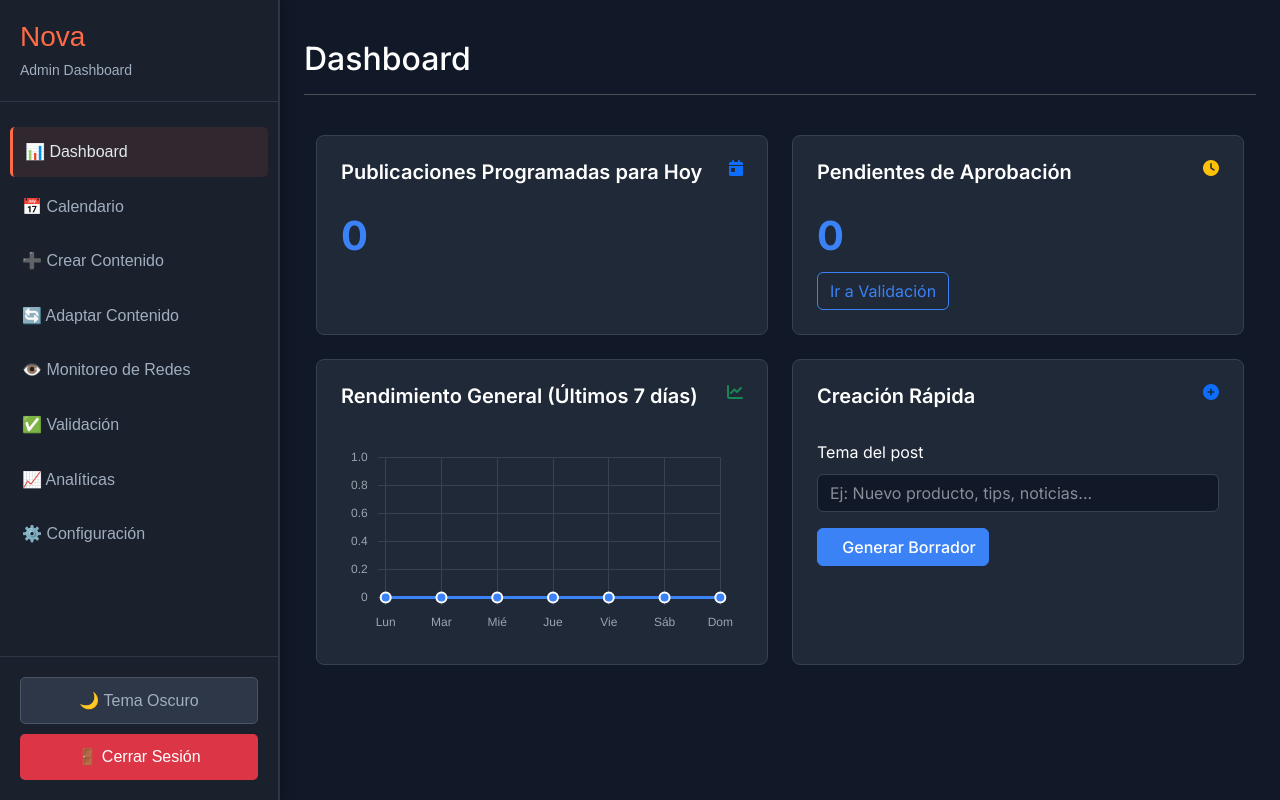
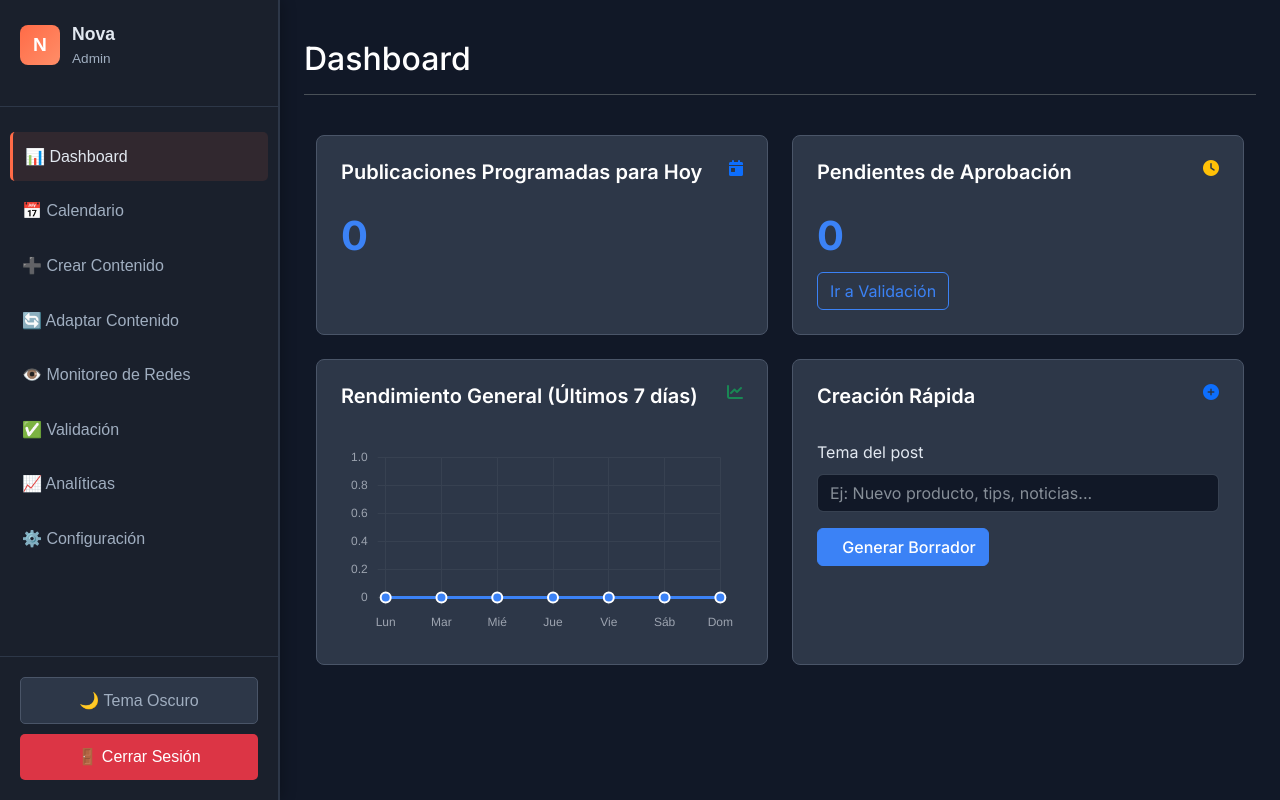
Before and after one commit to Handepora/NovaSocial, a Flask app: page / in a window 1280 px wide. Run offline with Flask 3, Linux system fonts and the light colour scheme; some libraries are stand-ins or nearby versions.

Commit message:
Restore the original logo and adds a theme toggle for light/dark mode
Reverts to the original Nova logo and implements a functional theme toggle with localStorage persistence using JavaScript.

Replit-Commit-Author: Agent
Replit-Commit-Session-Id: ed7e2e6b-92a9-47f1-95d8-414584846d23
Replit-Commit-Screenshot-Url: https://storage.googleapis.com/screenshot-production-us-central1/cc90ac2b-74d9-435d-9ab6-d7bc0e0d6b7f/8ad49cf4-69d8-48b8-96eb-badf8043116b.jpg

```diff
--- a/templates/index.html
+++ b/templates/index.html
@@ -2039,8 +2039,15 @@
                 ">
                     <!-- Header -->
                     <div style="padding: 20px; border-bottom: 1px solid #2d3748; color: white;">
-                        <h3 style="margin: 0; color: #ff6b47;">Nova</h3>
-                        <p style="margin: 5px 0 0 0; color: #a0aec0; font-size: 14px;">Admin Dashboard</p>
+                        <div style="display: flex; align-items: center; margin-bottom: 1rem;">
+                            <div style="width: 40px; height: 40px; background: linear-gradient(135deg, #ff6b47, #ff8e68); border-radius: 8px; display: flex; align-items: center; justify-content: center; margin-right: 0.75rem;">
+                                <span style="color: white; font-weight: bold; font-size: 1.2rem;">N</span>
+                            </div>
+                            <div>
+                                <div style="color: #e2e8f0; font-weight: 600; font-size: 1.1rem;">Nova</div>
+                                <div style="color: #a0aec0; font-size: 0.85rem;">Admin</div>
+                            </div>
+                        </div>
                     </div>
 
                     <!-- Navigation Links -->
@@ -2130,7 +2137,7 @@
 
                     <!-- Footer -->
                     <div style="position: absolute; bottom: 0; width: 100%; padding: 20px; border-top: 1px solid #2d3748;">
-                        <button onclick="toggleTheme()" style="
+                        <button id="nova-theme-toggle" onclick="toggleNovaTheme()" style="
                             width: 100%;
                             background: #2d3748;
                             border: 1px solid #4a5568;
@@ -2169,10 +2176,85 @@
             }
         }
 
+        // Theme toggle functionality
+        function toggleNovaTheme() {
+            const currentTheme = document.documentElement.getAttribute('data-theme') || 'dark';
+            const newTheme = currentTheme === 'dark' ? 'light' : 'dark';
+            const themeButton = document.getElementById('nova-theme-toggle');
+
+            // Apply theme
+            document.documentElement.setAttribute('data-theme', newTheme);
+            localStorage.setItem('theme', newTheme);
+
+            // Update button text and icon
+            if (newTheme === 'light') {
+                themeButton.innerHTML = '☀️ Tema Claro';
+                document.body.style.background = '#f8f9fa';
+                document.body.style.color = '#212529';
+            } else {
+                themeButton.innerHTML = '🌙 Tema Oscuro';
+                document.body.style.background = '#1a202c';
+                document.body.style.color = '#e2e8f0';
+            }
+
+            // Update main content theme
+            const mainContent = document.querySelector('main');
+            if (mainContent) {
+                if (newTheme === 'light') {
+                    mainContent.style.background = '#ffffff';
+                    mainContent.style.color = '#212529';
+                } else {
+                    mainContent.style.background = '#2d3748';
+                    mainContent.style.color = '#e2e8f0';
+                }
+            }
+
+            // Update cards and components theme
+            updateComponentsTheme(newTheme);
+        }
+
+        // Update theme for all components
+        function updateComponentsTheme(theme) {
+            const cards = document.querySelectorAll('.card');
+            cards.forEach(card => {
+                if (theme === 'light') {
+                    card.style.background = '#ffffff';
+                    card.style.border = '1px solid #dee2e6';
+                    card.style.color = '#212529';
+                } else {
+                    card.style.background = '#2d3748';
+                    card.style.border = '1px solid #4a5568';
+                    card.style.color = '#e2e8f0';
+                }
+            });
+        }
+
+        // Initialize theme on load
+        function initializeNovaTheme() {
+            const savedTheme = localStorage.getItem('theme') || 'dark';
+            document.documentElement.setAttribute('data-theme', savedTheme);
+
+            const themeButton = document.getElementById('nova-theme-toggle');
+            if (themeButton) {
+                if (savedTheme === 'light') {
+                    themeButton.innerHTML = '☀️ Tema Claro';
+                } else {
+                    themeButton.innerHTML = '🌙 Tema Oscuro';
+                }
+            }
+
+            updateComponentsTheme(savedTheme);
+        }
+
         // Apply layout fixes
         document.addEventListener('DOMContentLoaded', function() {
             // Create visible sidebar with maximum priority
             createVisibleSidebar();
+
+            // Initialize theme after sidebar is created
+            setTimeout(() => {
+                initializeNovaTheme();
+            }, 50);
 
             // Initialize navigation after creating sidebar
             setTimeout(() => {
```
